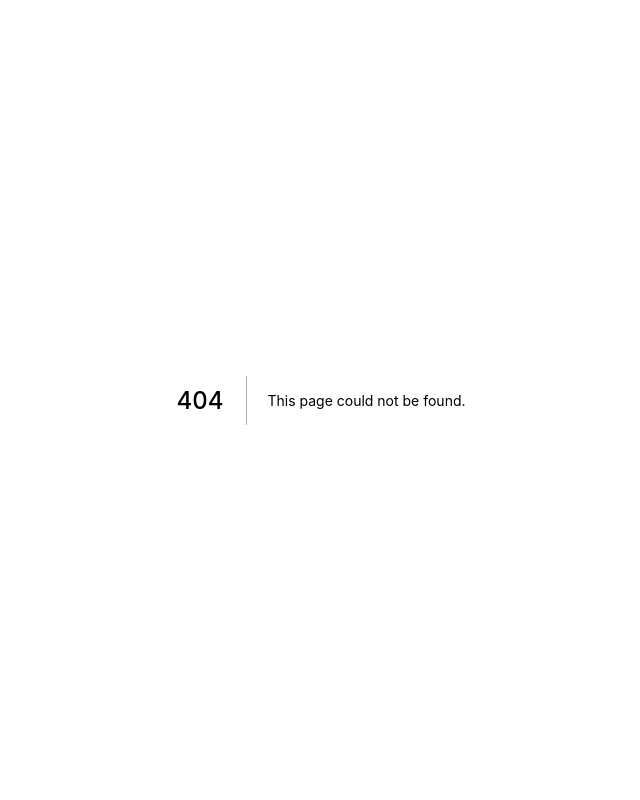
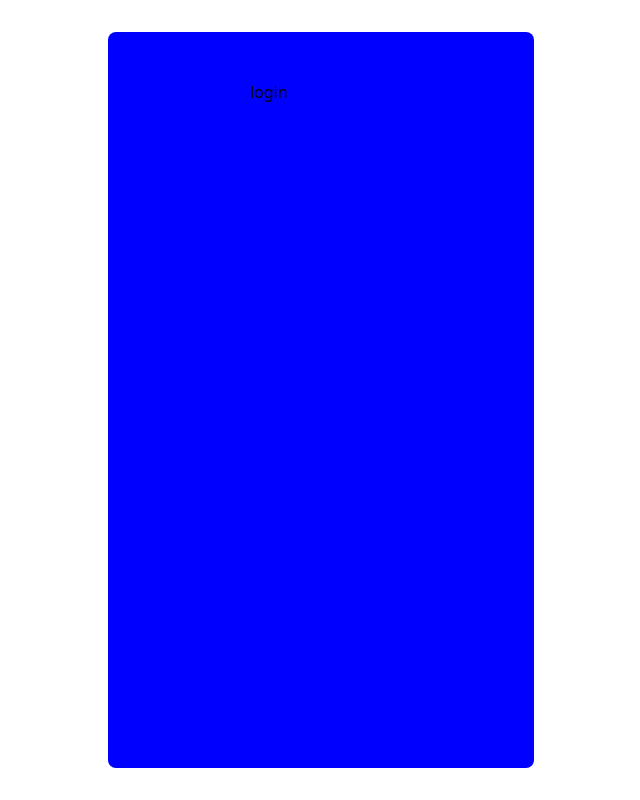
Before and after one commit to Cbolla/ElBus, a Next.js app: page / in a window 1280 px wide. Before the commit this address had no page. Shown: the whole page, without its empty margins (319-959 px from the left). Built offline with nearby package versions, Linux system fonts and the light colour scheme.

Commit message:
Feat: Arrumando tela e etc

```diff
--- /dev/null
+++ b/app/components/layout/Page.jsx
@@ -0,0 +1,11 @@
+import React from 'react'
+
+export const Page = (props)=> {
+  return (
+    <div className="mt-8 bg-[blue] relative min-h-[90vh] h-full sm:w-full md:w-1/2 xl:w-1/3 md:m-auto md:mt-8  py-2 rounded-lg">
+        <div className="relative min-h-[90vh] h-full sm:w-full md:w-1/2 xl:w-1/3 md:m-auto py-2 rounded-lg">
+          <div className='mt-8'>{props.children}</div>
+      </div>
+    </div>
+  )
+}
--- /dev/null
+++ b/features/login/index.jsx
@@ -0,0 +1,12 @@
+import React from 'react'
+import {Page} from "../../app/components/layout/Page"
+
+export const Login =()=> {
+  return (
+    <div className=''>
+      <Page>
+        login
+      </Page>
+    </div>
+  )
+}
--- /dev/null
+++ b/pages/index.js
@@ -0,0 +1,10 @@
+import {Login} from "../features/login"
+
+
+export default function Home() {
+  return (
+    <div className="">
+        <Login/>
+    </div>
+  )
+}
--- /dev/null
+++ b/postcss.config.js
@@ -0,0 +1,6 @@
+module.exports = {
+  plugins: {
+    tailwindcss: {},
+    autoprefixer: {},
+  },
+}
--- a/styles/globals.css
+++ b/styles/globals.css
@@ -1,9 +1,11 @@
+@tailwind base;
+@tailwind components;
+@tailwind utilities;
+
 html,
 body {
     padding: 0;
     margin: 0;
-  font-family: -apple-system, BlinkMacSystemFont, Segoe UI, Roboto, Oxygen,
-    Ubuntu, Cantarell, Fira Sans, Droid Sans, Helvetica Neue, sans-serif;
   }
 
   a {
@@ -13,14 +15,6 @@ a {
 
   * {
     box-sizing: border-box;
+    scrollbar-color: rgb(102, 102, 102) rgba(71, 71, 71, 0);
+    scrollbar-width: thin;
   }
-
-@media (prefers-color-scheme: dark) {
-  html {
-    color-scheme: dark;
-  }
-  body {
-    color: white;
-    background: black;
-  }
-}
--- /dev/null
+++ b/tailwind.config.js
@@ -0,0 +1,13 @@
+/** @type {import('tailwindcss').Config} */
+module.exports = {
+  content: [
+    "./pages/**/*.{js,ts,jsx,tsx}",
+    "./app/**/*.{js,ts,jsx,tsx}",
+    "./features/**/*.{js,ts,jsx,tsx}",
+
+],
+  theme: {
+    extend: {},
+  },
+  plugins: [],
+}
```
Also changed, not shown: features/login/index.js (deleted, +0 -11 lines), package.json (+5 -3 lines), pages/login.js (deleted, +0 -11 lines), 2 other files (tests, documents, lock files or other folders). Lines whose indentation alone changed are shown as unchanged.
